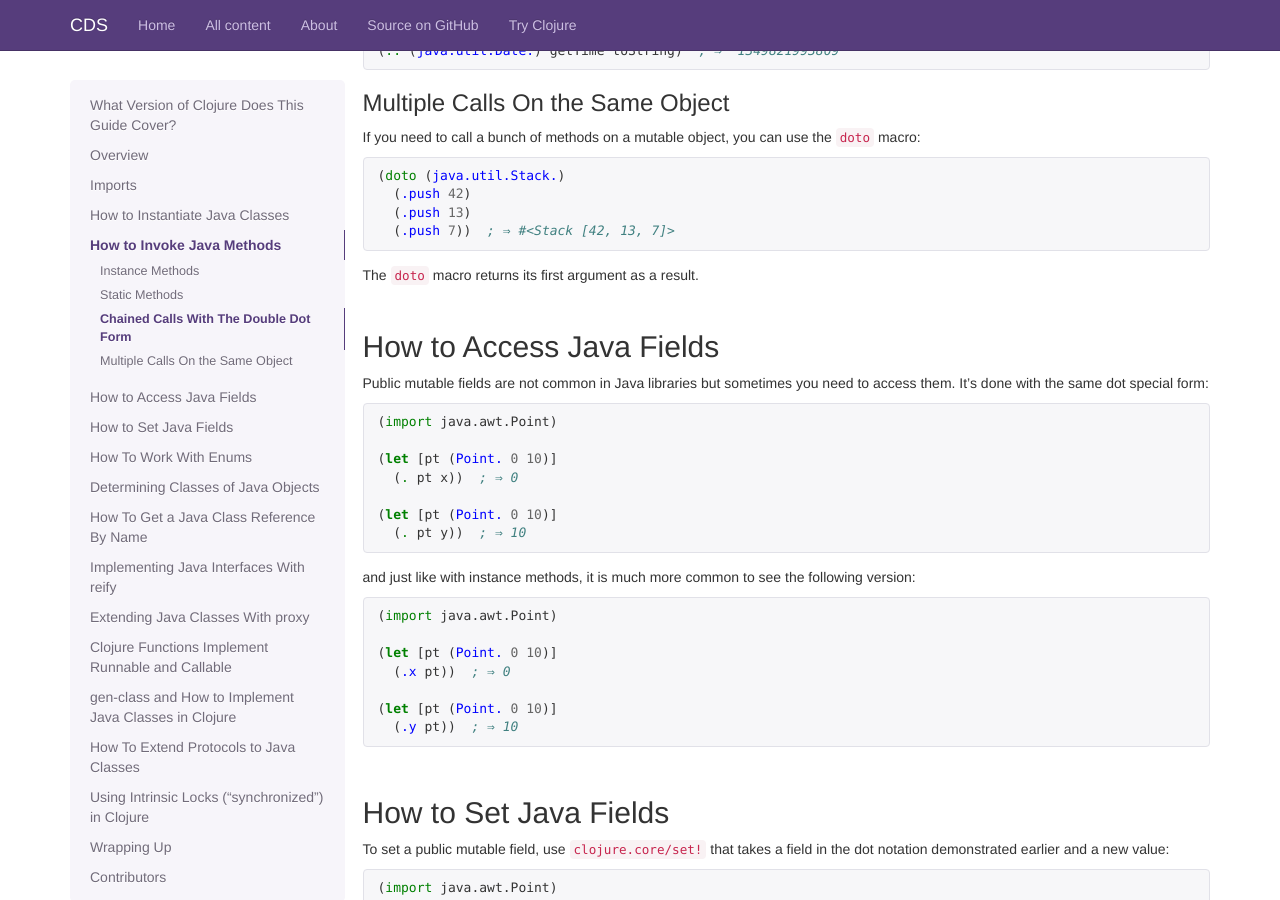
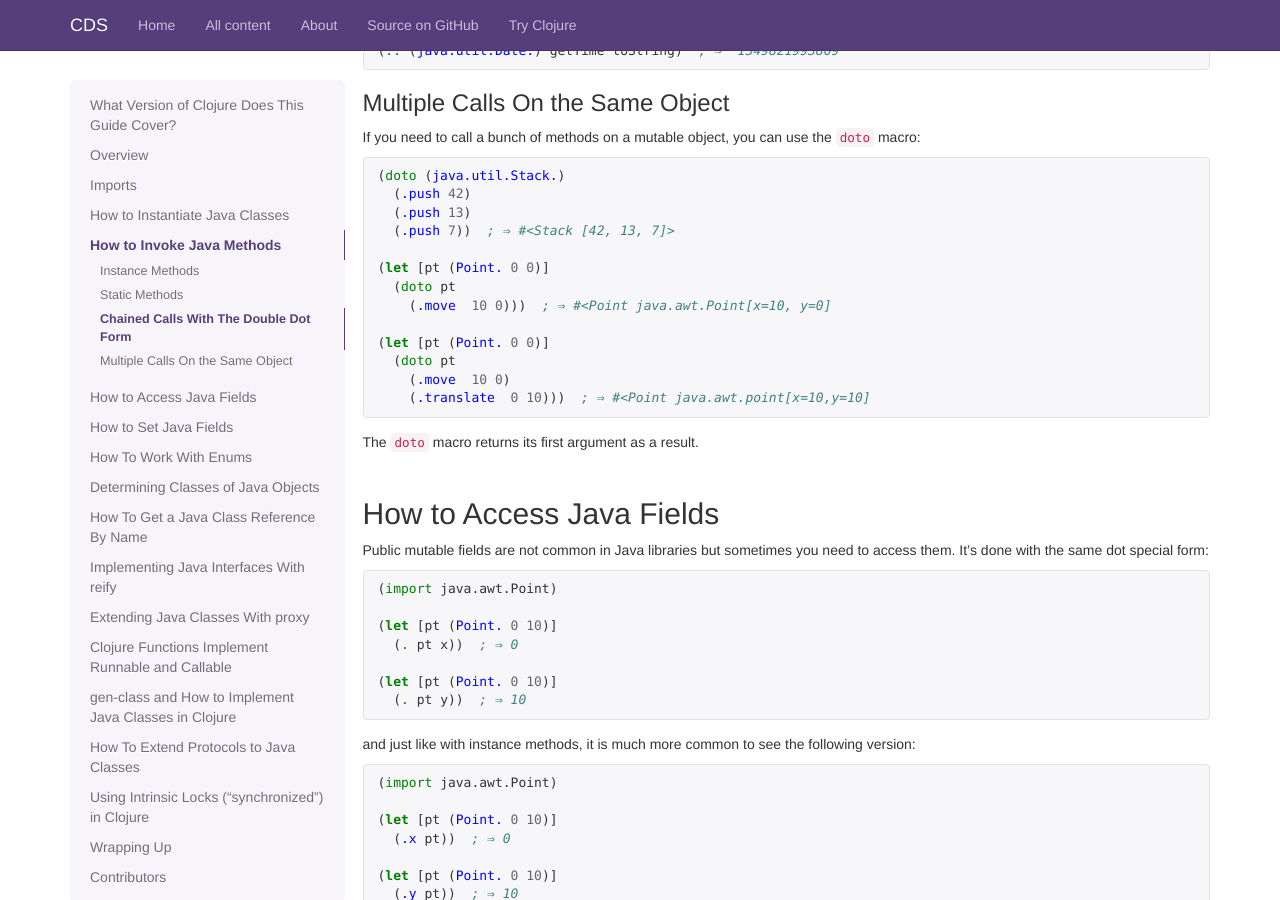
Before and after one commit to clojuredocs/guides, a Jekyll site: the page built from articles/language/interop.md, in a window 1280 px wide and 900 px high, scrolled down 2771 px. Built offline with Jekyll 4.4.1, drawn with Linux system fonts in a browser that asks for light colours; some web fonts are replaced.

Commit message:
Suggested addition
Multiple mutable methods calls within a let.

````diff
--- a/articles/language/interop.md
+++ b/articles/language/interop.md
@@ -178,6 +178,15 @@ can use the `doto` macro:
   (.push 42)
   (.push 13)
   (.push 7))  ; ⇒ #<Stack [42, 13, 7]>
+
+(let [pt (Point. 0 0)]
+  (doto pt
+    (.move  10 0)))  ; ⇒ #<Point java.awt.Point[x=10, y=0]
+
+(let [pt (Point. 0 0)]
+  (doto pt
+    (.move  10 0)
+    (.translate  0 10)))  ; ⇒ #<Point java.awt.point[x=10,y=10]
 ```
 
 The `doto` macro returns its first argument as a result.
````
